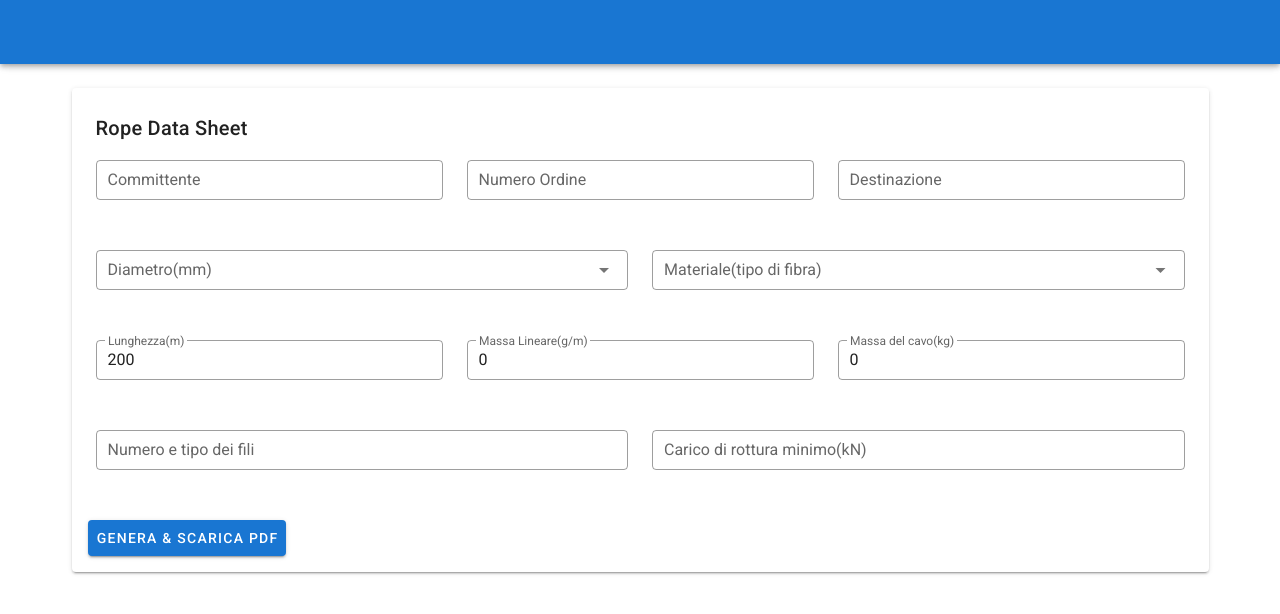
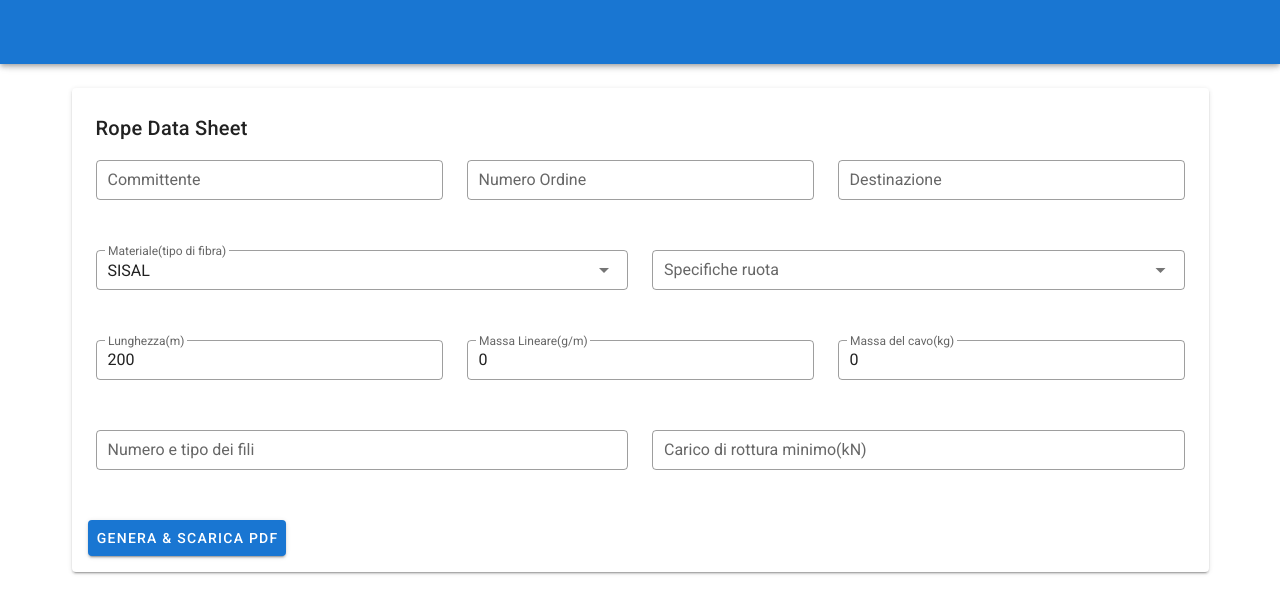
Before and after one commit to albertominetti/RopeDataSheet, a Vue app: page / in a window 1280 px wide. Shown: the top 614 px of the page. Built offline with nearby package versions, Linux system fonts and the light colour scheme.

Commit message:
Written a complete JSON seed for rope specifications. Implemented calcualations on "RopeSpec" changes. Using "axios" dependency as http-client lib for reading "*.json" files (future-proof feature).

```diff
--- a/package.json
+++ b/package.json
@@ -8,6 +8,7 @@
     "lint": "vue-cli-service lint"
   },
   "dependencies": {
+    "axios": "^0.24.0",
     "core-js": "^3.6.5",
     "vue": "^2.6.11",
     "vue-class-component": "^7.2.3",
--- /dev/null
+++ b/public/data/rope-specs.json
@@ -0,0 +1,319 @@
+{
+  "ropeSpecs": [
+    {
+      "materialType": "POLYPROPYLENE",
+      "diameter": 6,
+      "weight": 6,
+      "minimumBreakingStrength": 500,
+      "length": 300
+    },
+    {
+      "materialType": "POLYPROPYLENE",
+      "diameter": 8,
+      "weight": 6,
+      "minimumBreakingStrength": 960,
+      "length": 200
+    },
+    {
+      "materialType": "POLYPROPYLENE",
+      "diameter": 10,
+      "weight": 9,
+      "minimumBreakingStrength": 1425,
+      "length": 200
+    },
+    {
+      "materialType": "POLYPROPYLENE",
+      "diameter": 12,
+      "weight": 14,
+      "minimumBreakingStrength": 2030,
+      "length": 200
+    },
+    {
+      "materialType": "POLYPROPYLENE",
+      "diameter": 14,
+      "weight": 18,
+      "minimumBreakingStrength": 2790,
+      "length": 200
+    },
+    {
+      "materialType": "POLYPROPYLENE",
+      "diameter": 16,
+      "weight": 23,
+      "minimumBreakingStrength": 3500,
+      "length": 200
+    },
+    {
+      "materialType": "POLYPROPYLENE",
+      "diameter": 18,
+      "weight": 30,
+      "minimumBreakingStrength": 4450,
+      "length": 200
+    },
+    {
+      "materialType": "POLYPROPYLENE",
+      "diameter": 20,
+      "weight": 36,
+      "minimumBreakingStrength": 5370,
+      "length": 200
+    },
+    {
+      "materialType": "POLYPROPYLENE",
+      "diameter": 22,
+      "weight": 44,
+      "minimumBreakingStrength": 6500,
+      "length": 200
+    },
+    {
+      "materialType": "POLYPROPYLENE",
+      "diameter": 24,
+      "weight": 52,
+      "minimumBreakingStrength": 7600,
+      "length": 200
+    },
+    {
+      "materialType": "POLYPROPYLENE",
+      "diameter": 26,
+      "weight": 61,
+      "minimumBreakingStrength": 8900,
+      "length": 200
+    },
+    {
+      "materialType": "POLYPROPYLENE",
+      "diameter": 28,
+      "weight": 71,
+      "minimumBreakingStrength": 10100,
+      "length": 200
+    },
+    {
+      "materialType": "POLYPROPYLENE",
+      "diameter": 30,
+      "weight": 81,
+      "minimumBreakingStrength": 11500,
+      "length": 200
+    },
+    {
+      "materialType": "POLYPROPYLENE",
+      "diameter": 32,
+      "weight": 92,
+      "minimumBreakingStrength": 12800,
+      "length": 200
+    },
+    {
+      "materialType": "POLYPROPYLENE",
+      "diameter": 34,
+      "weight": 104,
+      "minimumBreakingStrength": 14400,
+      "length": 200
+    },
+    {
+      "materialType": "POLYPROPYLENE",
+      "diameter": 36,
+      "weight": 117,
+      "minimumBreakingStrength": 16100,
+      "length": 200
+    },
+    {
+      "materialType": "POLYPROPYLENE",
+      "diameter": 38,
+      "weight": 130,
+      "minimumBreakingStrength": 17700,
+      "length": 200
+    },
+    {
+      "materialType": "SISAL",
+      "diameter": 6,
+      "weight": 9,
+      "minimumBreakingStrength": 260,
+      "length": 300
+    },
+    {
+      "materialType": "SISAL",
+      "diameter": 8,
+      "weight": 11,
+      "minimumBreakingStrength": 480,
+      "length": 200
+    },
+    {
+      "materialType": "SISAL",
+      "diameter": 10,
+      "weight": 15,
+      "minimumBreakingStrength": 635,
+      "length": 200
+    },
+    {
+      "materialType": "SISAL",
+      "diameter": 12,
+      "weight": 22,
+      "minimumBreakingStrength": 950,
+      "length": 200
+    },
+    {
+      "materialType": "SISAL",
+      "diameter": 14,
+      "weight": 30,
+      "minimumBreakingStrength": 1280,
+      "length": 200
+    },
+    {
+      "materialType": "SISAL",
+      "diameter": 16,
+      "weight": 40,
+      "minimumBreakingStrength": 1780,
+      "length": 200
+    },
+    {
+      "materialType": "SISAL",
+      "diameter": 18,
+      "weight": 49,
+      "minimumBreakingStrength": 2130,
+      "length": 200
+    },
+    {
+      "materialType": "SISAL",
+      "diameter": 20,
+      "weight": 60,
+      "minimumBreakingStrength": 2840,
+      "length": 200
+    },
+    {
+      "materialType": "SISAL",
+      "diameter": 22,
+      "weight": 73,
+      "minimumBreakingStrength": 3400,
+      "length": 200
+    },
+    {
+      "materialType": "SISAL",
+      "diameter": 24,
+      "weight": 85,
+      "minimumBreakingStrength": 4060,
+      "length": 200
+    },
+    {
+      "materialType": "SISAL",
+      "diameter": 26,
+      "weight": 101,
+      "minimumBreakingStrength": 4720,
+      "length": 200
+    },
+    {
+      "materialType": "SISAL",
+      "diameter": 28,
+      "weight": 117,
+      "minimumBreakingStrength": 5330,
+      "length": 200
+    },
+    {
+      "materialType": "SISAL",
+      "diameter": 30,
+      "weight": 135,
+      "minimumBreakingStrength": 6100,
+      "length": 200
+    },
+    {
+      "materialType": "SISAL",
+      "diameter": 32,
+      "weight": 152,
+      "minimumBreakingStrength": 6860,
+      "length": 200
+    },
+    {
+      "materialType": "SISAL",
+      "diameter": 34,
+      "weight": 171,
+      "minimumBreakingStrength": 7700,
+      "length": 200
+    },
+    {
+      "materialType": "SISAL",
+      "diameter": 36,
+      "weight": 190,
+      "minimumBreakingStrength": 8640,
+      "length": 200
+    },
+    {
+      "materialType": "POLYESTERE",
+      "diameter": 8,
+      "weight": 11,
+      "minimumBreakingStrength": 610,
+      "length": 200
+    },
+    {
+      "materialType": "POLYESTERE",
+      "diameter": 10,
+      "weight": 17,
+      "minimumBreakingStrength": 955,
+      "length": 200
+    },
+    {
+      "materialType": "POLYESTERE",
+      "diameter": 12,
+      "weight": 24,
+      "minimumBreakingStrength": 1360,
+      "length": 200
+    },
+    {
+      "materialType": "POLYESTERE",
+      "diameter": 14,
+      "weight": 32,
+      "minimumBreakingStrength": 1900,
+      "length": 200
+    },
+    {
+      "materialType": "POLYESTERE",
+      "diameter": 16,
+      "weight": 41,
+      "minimumBreakingStrength": 2430,
+      "length": 200
+    },
+    {
+      "materialType": "POLYESTERE",
+      "diameter": 18,
+      "weight": 52,
+      "minimumBreakingStrength": 3040,
+      "length": 200
+    },
+    {
+      "materialType": "POLYESTERE",
+      "diameter": 20,
+      "weight": 64,
+      "minimumBreakingStrength": 3810,
+      "length": 200
+    },
+    {
+      "materialType": "POLYESTERE",
+      "diameter": 22,
+      "weight": 77,
+      "minimumBreakingStrength": 4570,
+      "length": 200
+    },
+    {
+      "materialType": "POLYESTERE",
+      "diameter": 24,
+      "weight": 92,
+      "minimumBreakingStrength": 5480,
+      "length": 200
+    },
+    {
+      "materialType": "POLYESTERE",
+      "diameter": 26,
+      "weight": 108,
+      "minimumBreakingStrength": 6400,
+      "length": 200
+    },
+    {
+      "materialType": "POLYESTERE",
+      "diameter": 28,
+      "weight": 126,
+      "minimumBreakingStrength": 7320,
+      "length": 200
+    },
+    {
+      "materialType": "POLYESTERE",
+      "diameter": 30,
+      "weight": 145,
+      "minimumBreakingStrength": 8370,
+      "length": 200
+    }
+  ]
+}
--- a/src/components/RopeDataSheet.vue
+++ b/src/components/RopeDataSheet.vue
@@ -32,20 +32,25 @@
         <v-row>
           <v-col>
             <v-select
-              :items="diameters"
-              label="Diametro(mm)"
+              v-model="selectedMaterial"
+              :items="materials"
+              @change="onMaterialChange"
+              label="Materiale(tipo di fibra)"
               dense
               outlined
-              @change="onDiameterChange()"
             >
             </v-select>
           </v-col>
           <v-col>
             <v-select
-              :items="material"
-              label="Materiale(tipo di fibra)"
+              v-model="selectedRopeSpec"
+              :items="ropeSpecsBySelectedMaterial"
+              :item-text="prettyRopeSpec"
+              @change="onRopeSpecChange"
+              label="Specifiche ruota"
+              return-object
+              outlined
               dense
-              outlined
             >
             </v-select>
           </v-col>
@@ -111,33 +116,60 @@
 
 <script lang="ts">
 import { Component, Vue } from "vue-property-decorator";
+import { httpClient } from "@/mixins/HttpClient";
+import { RopeSpec } from "@/model/RopeSpec";
 
 @Component
 export default class RopeDataSheet extends Vue {
   private purchaser = "";
   private orderNumber = "";
   private intenderFor = "";
-  private diameters: number[] = [22, 23, 24];
-  private material: string[] = ["SISAL", "POLYPROPYLENE", "POLIESTERE"];
+  private materials: string[] = ["SISAL", "POLYPROPYLENE", "POLYESTERE"];
+  private selectedMaterial = "SISAL";
+  private selectedRopeSpec: RopeSpec | null = null;
   private ropeLength = 200;
+  private ropeMass = 0;
   private linearMass = 0;
   private yarnsNumberAndType = "";
+
   private minimumBreakingStrength = "";
+  private allRopeSpecs: RopeSpec[] = [];
 
-  onDiameterChange(): void {
-    console.log("Diameter changed.");
+  async mounted(): Promise<void> {
+    let response = await httpClient.get("data/rope-specs.json");
+    this.allRopeSpecs = response.data.ropeSpecs;
+  }
+
+  onMaterialChange() {
+    this.selectedRopeSpec = null;
+    this.ropeLength = 0;
+    this.linearMass = 0;
+    this.ropeMass = 0;
+    this.minimumBreakingStrength = "";
+  }
+
+  onRopeSpecChange(ropeSpec: RopeSpec): void {
+    this.ropeLength = ropeSpec.length;
+    this.ropeMass = ropeSpec.weight;
+    let gravityAcceleration = 98;
+    let minimumBreakingStrengthKN =
+      ropeSpec.minimumBreakingStrength / gravityAcceleration;
+    this.minimumBreakingStrength = minimumBreakingStrengthKN.toFixed(1);
+    this.linearMass = (this.ropeMass * 1000) / this.ropeLength;
+  }
+
+  prettyRopeSpec(ropeSpec: RopeSpec): string {
+    return `${ropeSpec.diameter}ø - Peso: ${ropeSpec.weight}Kg - Lunghezza: ${ropeSpec.length}m`;
   }
 
   generateAndDownloadPDF(): void {
     alert("Not Implemented yet!");
   }
 
-  get ropeMass(): number {
-    return (this.ropeLength * this.linearMass) / 1000;
-  }
-
-  set ropeMass(ropeMass: number) {
-    console.log("Rope Mass value: ", ropeMass);
+  get ropeSpecsBySelectedMaterial(): RopeSpec[] {
+    return this.allRopeSpecs.filter(
+      (ropeSpec) => ropeSpec.materialType === this.selectedMaterial
+    );
   }
 }
 </script>
--- /dev/null
+++ b/src/mixins/HttpClient.ts
@@ -0,0 +1,5 @@
+import axios from "axios";
+
+export const httpClient = axios.create({
+  baseURL: "/",
+});
--- /dev/null
+++ b/src/model/RopeSpec.ts
@@ -0,0 +1,7 @@
+export interface RopeSpec {
+  materialType: string;
+  diameter: number;
+  weight: number;
+  minimumBreakingStrength: number;
+  length: number;
+}
```
Also changed, not shown: public/data/materials.json (renamed from src/assets/data/materials.json), 1 other file (tests, documents, lock files or other folders).
